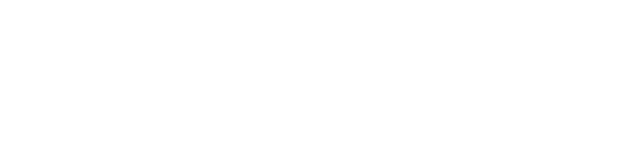
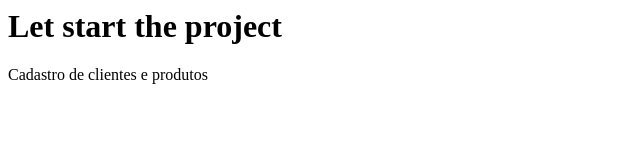
Before and after one commit to Joaop-q/ProjetoGran, a plain HTML site: page index.html in a window 1280 px wide. Shown: the whole page, without its empty margins (0-640 px from the left). Drawn offline with Linux system fonts and the light colour scheme.

Commit message:
Update index.html
I Added an h1 and a p

```diff
--- a/index.html
+++ b/index.html
@@ -5,6 +5,7 @@
     <title>Atividade Extensionista</title>
 </head>
 <body>
-
+    <h1>Let start the project</h1>
+    <p>Cadastro de clientes e produtos</p>
 </body>
 </html>
```
